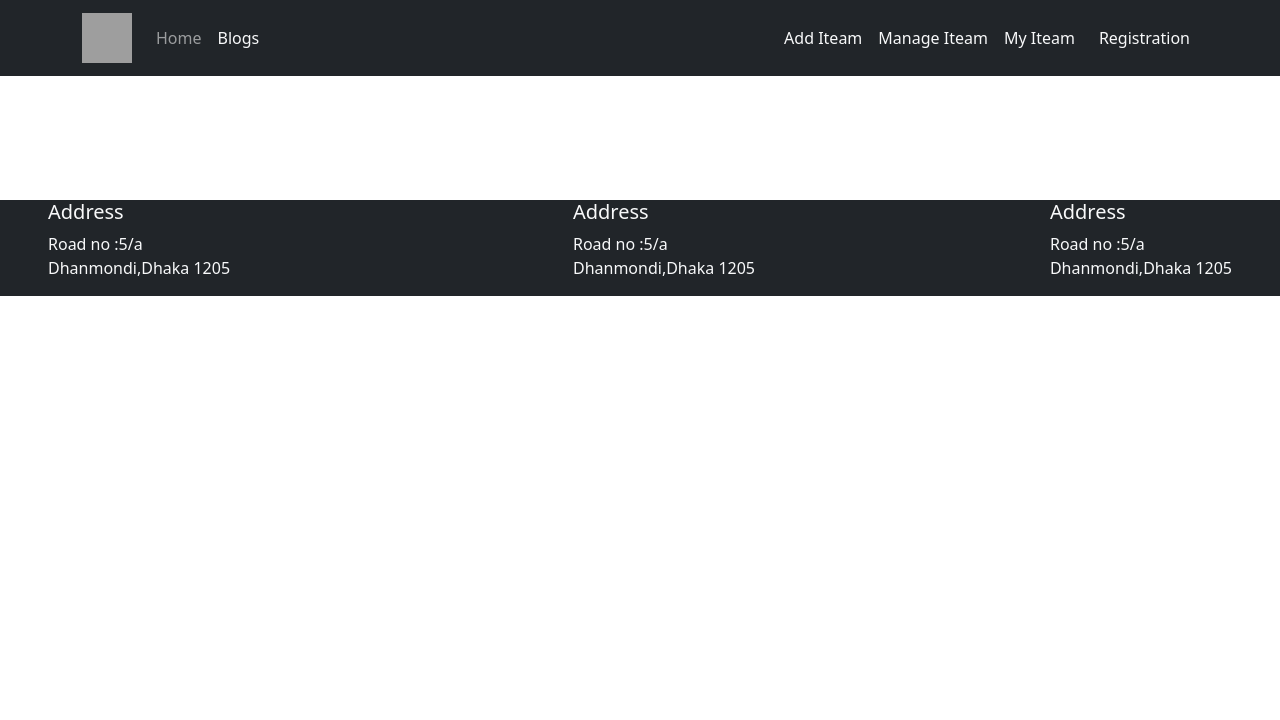
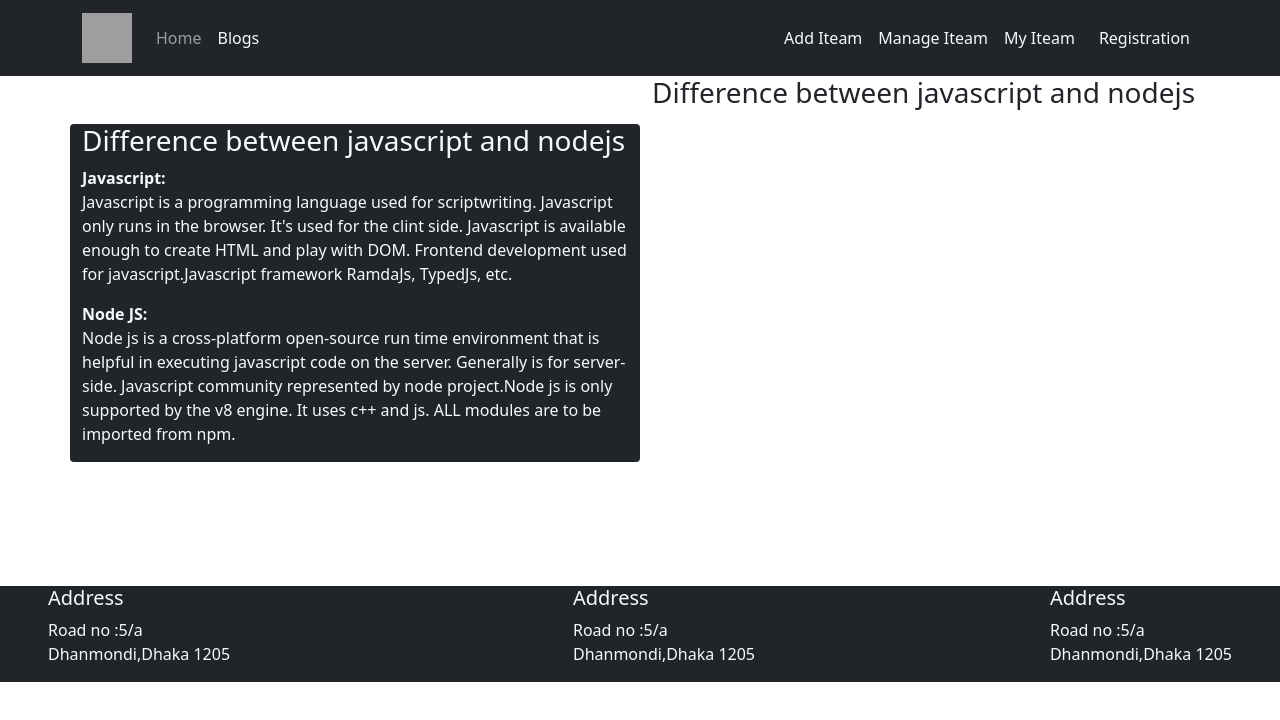
Before and after one commit to Sadnan-2019/pharmacy-clin-tside, a React (Create React App) app: page /blog in a window 1280 px wide. Shown: the top 720 px of the page. Built offline with nearby package versions, Linux system fonts and the light colour scheme; no server answers; grey boxes are pictures that could not be loaded.

Commit message:
one question done

```diff
--- a/src/App.js
+++ b/src/App.js
@@ -11,6 +11,7 @@ import AddItem from './components/AddItem/AddItem';
 import MangeIteam from './components/MangeIteam/MangeIteam';
 import RequiireAuth from './components/RequiireAuth/RequiireAuth';
 import Myitem from './components/Myitem/Myitem';
+import Blogs from './components/Blogs/Blogs';
 
 function App() {
   return (
@@ -21,6 +22,7 @@ function App() {
        <Route path="/registration" element={<Register/>}></Route>
        <Route path="/login" element={<Login/>}></Route>
        <Route path="/" element={<Home/>}></Route>
+       <Route path="/blog" element={<Blogs/>}></Route>
        <Route path="/add-iteam" element={<RequiireAuth>
         <AddItem/>
        </RequiireAuth>}></Route>
--- /dev/null
+++ b/src/components/Blogs/Blogs.js
@@ -0,0 +1,41 @@
+import React from "react";
+
+const Blogs = () => {
+  return (
+    <div>
+      <div className="container">
+        <div className="row">
+          <div className="col-sm-12 col-md-6 col-lg-6 mt-5 bg-dark text-light rounded">
+            <div className="">
+              <h3> Difference between javascript and nodejs</h3>
+
+              <span className=" fw-bolder text-align-justify">Javascript:</span>
+              <p>
+                Javascript is a programming language used for scriptwriting.
+                Javascript only runs in the browser. It's used for the clint
+                side. Javascript is available enough to create HTML and play
+                with DOM. Frontend development used for javascript.Javascript
+                framework RamdaJs, TypedJs, etc.
+              </p>
+              <span className=" fw-bolder ">Node JS:</span>
+              <p className=" align-justify">
+                Node js is a cross-platform open-source run time environment
+                that is helpful in executing javascript code on the server.
+                Generally is for server-side. Javascript community represented
+                by node project.Node js is only supported by the v8 engine. It
+                uses c++ and js. ALL modules are to be imported from npm.
+              </p>
+            </div>
+          </div>
+          <div className="col-sm-12 col-md-6 col-lg-6">
+            <div>
+              <h3> Difference between javascript and nodejs</h3>
+            </div>
+          </div>
+        </div>
+      </div>
+    </div>
+  );
+};
+
+export default Blogs;
--- a/src/components/Header/Header.js
+++ b/src/components/Header/Header.js
@@ -34,7 +34,7 @@ const Header = () => {
           <Navbar.Collapse id="responsive-navbar-nav">
             <Nav className="me-auto">
               <Nav.Link as={Link} to="/">Home</Nav.Link>
-              <Nav.Link href="#pricing" className="text-light">
+              <Nav.Link  as={Link} to="/blog" className="text-light">
                 Blogs
               </Nav.Link>
             </Nav>
```
